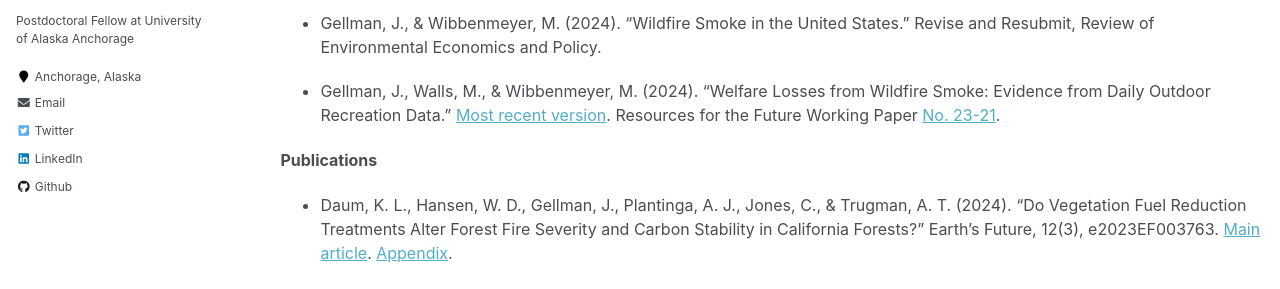
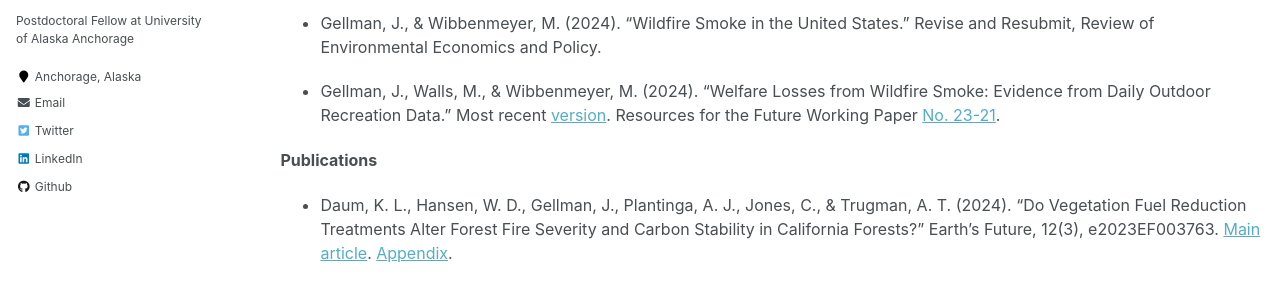
Before and after one commit to jacobgellman/jacobgellman.github.io, a Jekyll site: the page built from _pages/research.md, in a window 1280 px wide and 1161 px high. Shown: the part 266-555 px from the top of the window. Built offline with Jekyll 4.4.1, drawn with Linux system fonts in a browser that asks for light colours.

```diff
--- a/_pages/research.md
+++ b/_pages/research.md
@@ -14,7 +14,7 @@ author_profile: true
 
 * Gellman, J., & Wibbenmeyer, M. (2024). "Wildfire Smoke in the United States." Revise and Resubmit, Review of Environmental Economics and Policy.
 
-* Gellman, J., Walls, M., & Wibbenmeyer, M. (2024). "Welfare Losses from Wildfire Smoke: Evidence from Daily Outdoor Recreation Data." [Most recent version](https://jacobgellman.github.io/files/gellman_et_al_2023-welfare_losses_wildfire_smoke_recreation.pdf). Resources for the Future Working Paper [No. 23-21](https://jacobgellman.github.io/files/gellman_et_al_2023-wf_smoke_rec_rff_23-21.pdf).
+* Gellman, J., Walls, M., & Wibbenmeyer, M. (2024). "Welfare Losses from Wildfire Smoke: Evidence from Daily Outdoor Recreation Data." Most recent [version](https://jacobgellman.github.io/files/gellman_et_al_2023-welfare_losses_wildfire_smoke_recreation.pdf). Resources for the Future Working Paper [No. 23-21](https://jacobgellman.github.io/files/gellman_et_al_2023-wf_smoke_rec_rff_23-21.pdf).
 
 **Publications**
 * Daum, K. L., Hansen, W. D., Gellman, J., Plantinga, A. J., Jones, C., & Trugman, A. T. (2024). "Do Vegetation Fuel Reduction Treatments Alter Forest Fire Severity and Carbon Stability in California Forests?" Earth's Future, 12(3), e2023EF003763. [Main article](https://jacobgellman.github.io/files/daum_et_al_2024-vegetation_treatments_carbon_fire.pdf). [Appendix](https://jacobgellman.github.io/files/daum_et_al_2024-vegetation_treatments_carbon_fire_appendix.pdf).
```
